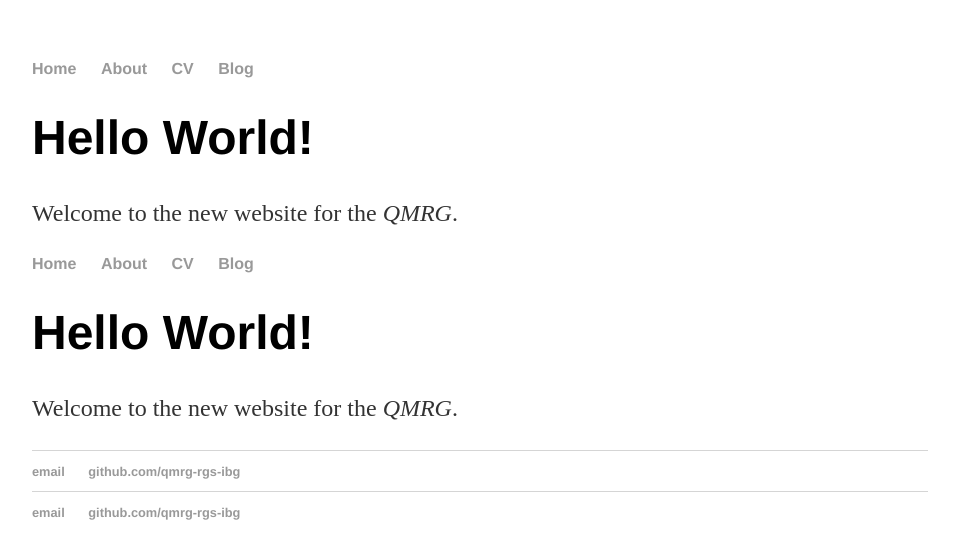
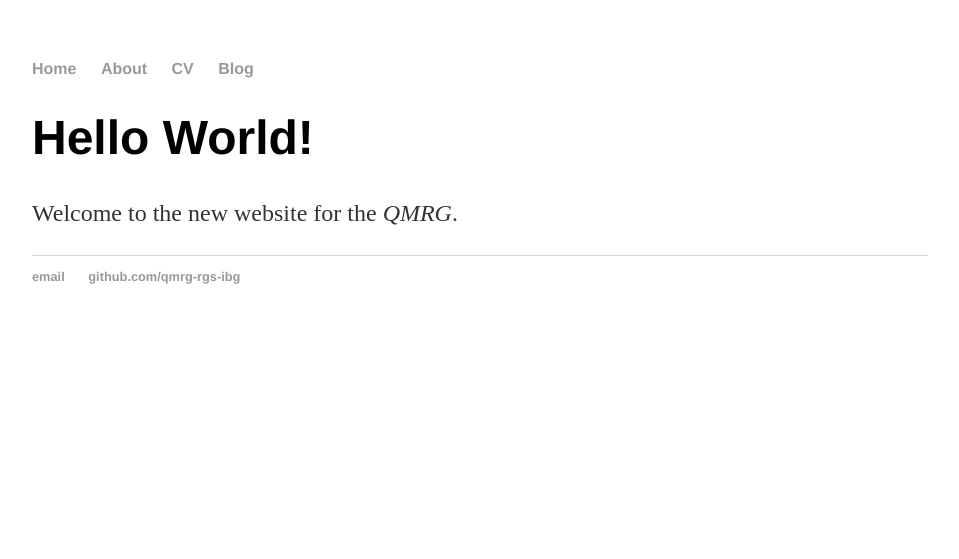
Before and after one commit to qmrg/qmrg.github.io, a Jekyll site: the page built from index.html, in a window 1280 px wide. Shown: the top 559 px of the page, without its empty margins (160-1119 px from the left). Built offline with Jekyll 4.4.1, drawn with Linux system fonts in a browser that asks for light colours.

Commit message:
Update index.html
Tidy up page

```diff
--- a/index.html
+++ b/index.html
@@ -6,33 +6,3 @@ title: Quantitative Methods Research Group
 	<h1>Hello World!</h1>
 		<p>Welcome to the new website for the <em>QMRG</em>.</p>
 </div><!-- /.blurb -->
-
-<!DOCTYPE html>
-<html>
-	<head>
-		<title></title>
-		<link rel="stylesheet" type="text/css" href="/css/main.css">
-	</head>
-	<body>
-		<nav>
-    		<ul>
-        		<li><a href="/">Home</a></li>
-	        	<li><a href="/about">About</a></li>
-        		<li><a href="/cv">CV</a></li>
-        		<li><a href="/blog">Blog</a></li>
-    		</ul>
-		</nav>
-		<div class="container">
-    		<div class="blurb">
-        		<h1>Hello World!</h1>
-				<p>Welcome to the new website for the <em>QMRG</em>.</p>
-    		</div><!-- /.blurb -->
-		</div><!-- /.container -->
-		<footer>
-    		<ul>
-        		<li><a href="mailto:qmrg.rgs.ibg@gmail.com">email</a></li>
-        		<li><a href="https://github.com/qmrg-rgs-ibg">github.com/qmrg-rgs-ibg</a></li>
-			</ul>
-		</footer>
-	</body>
-</html>
```
